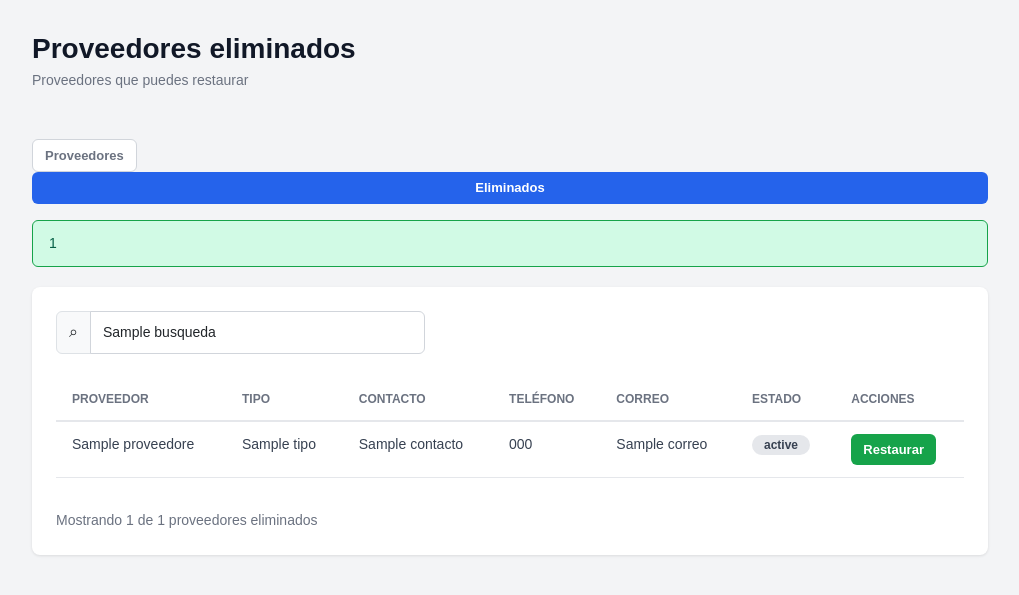
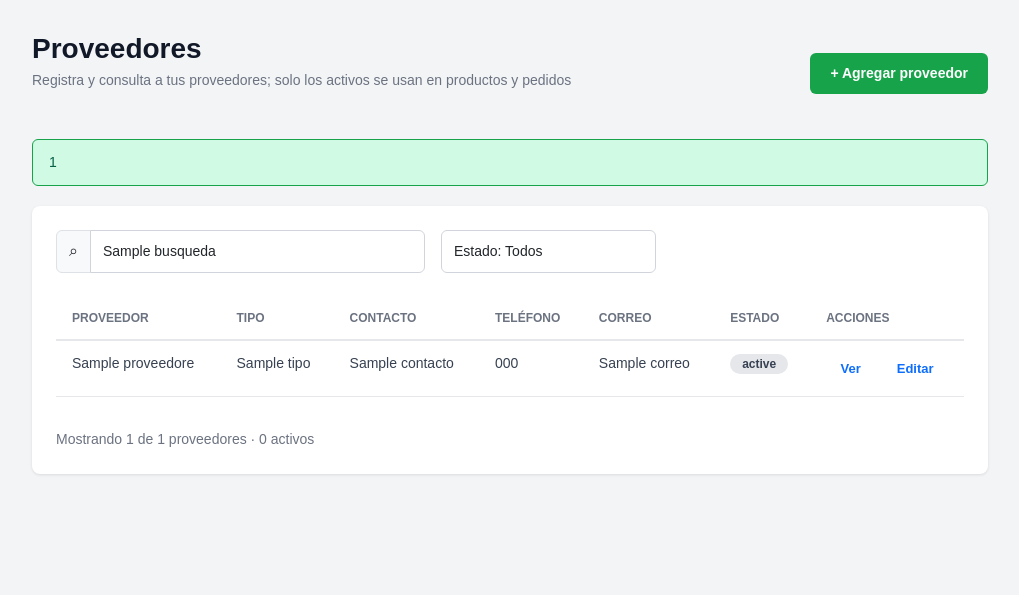
Before and after one commit to NeryOmarHdzCortes/ProyectoFerreDog, a PHP site: template app/views/proveedores/lista.php in a window 1280 px wide. Shown: the part 70-665 px from the top of the page, without its empty margins (260-1279 px from the left). Run offline with PHP 8.4, Linux system fonts and the light colour scheme; the visitor is signed in with stand-in values (Sample User, id 1); the template is opened without the code that fills it: most values are stand-ins (such as "Sample title", 1, 10 or a date in 2020).

Commit message:
Revert "Eliminar proveedorrs"
This reverts commit 36ea87a789fd2a542be17cf495c64f1c4f2a50bd.

```diff
--- a/app/views/proveedores/formulario.php
+++ b/app/views/proveedores/formulario.php
@@ -166,7 +166,7 @@ $busquedaProductos = $busquedaProductos ?? '';
 
                 <?php if (!$esAgregar): ?>
                     <p class="form-text mb-4">
-                        Al eliminarlo ya no aparece al agregar productos ni al hacer pedidos.<br>
+                        Al desactivarlo ya no aparece al agregar productos ni al hacer pedidos.<br>
                         No se permiten dos proveedores con el mismo nombre o correo.
                     </p>
                 <?php endif; ?>
@@ -180,9 +180,9 @@ $busquedaProductos = $busquedaProductos ?? '';
                             <form method="POST"
                                   action="/ProyectoFerredog/public/index.php?c=proveedor&amp;a=desactivar"
                                   data-confirmar-envio
-                                  data-mensaje-confirmacion="<?php echo htmlspecialchars("¿Eliminar '" . $nombreProveedor . "'? Dejará de aparecer en el sistema. Podrás restaurarlo desde 'Eliminados'.", ENT_QUOTES, 'UTF-8'); ?>">
+                                  data-mensaje-confirmacion="<?php echo htmlspecialchars('¿Desactivar a ' . $nombreProveedor . '? Ya no aparecerá al agregar productos ni al hacer pedidos.', ENT_QUOTES, 'UTF-8'); ?>">
                                 <input type="hidden" name="id_proveedor" value="<?php echo $idProveedor; ?>">
-                                <button type="submit" class="btn btn-danger">Eliminar proveedor</button>
+                                <button type="submit" class="btn btn-secondary">Desactivar proveedor</button>
                             </form>
                         <?php elseif ($esVista): ?>
                             <a href="/ProyectoFerredog/public/index.php?c=proveedor&amp;a=editar&amp;id=<?php echo $idProveedor; ?>" class="btn btn-sm btn-outline-primary">
--- a/app/views/proveedores/lista.php
+++ b/app/views/proveedores/lista.php
@@ -1,26 +1,13 @@
 <main class="contenido-principal">
     <div class="encabezado-pagina">
         <div>
-            <h1 class="titulo-pagina"><?php echo $verEliminados ? 'Proveedores eliminados' : 'Proveedores'; ?></h1>
-            <p class="subtitulo-pagina"><?php echo $verEliminados ? 'Proveedores que puedes restaurar' : 'Registra y consulta a tus proveedores; solo los activos se usan en productos y pedidos'; ?></p>
+            <h1 class="titulo-pagina">Proveedores</h1>
+            <p class="subtitulo-pagina">Registra y consulta a tus proveedores; solo los activos se usan en productos y pedidos</p>
         </div>
-        <?php if (!$verEliminados): ?>
         <a href="/ProyectoFerredog/public/index.php?c=proveedor&a=crear" class="btn btn-success">
             + Agregar proveedor
         </a>
-        <?php endif; ?>
     </div>
-
-    <nav class="mb-3" aria-label="Vistas de proveedores">
-        <a href="/ProyectoFerredog/public/index.php?c=proveedor&a=lista"
-           class="btn btn-sm <?php echo $verEliminados ? 'btn-outline-secondary' : 'btn-primary'; ?>">
-            Proveedores
-        </a>
-        <a href="/ProyectoFerredog/public/index.php?c=proveedor&a=lista&eliminados=1"
-           class="btn btn-sm <?php echo $verEliminados ? 'btn-primary' : 'btn-outline-secondary'; ?>">
-            Eliminados
-        </a>
-    </nav>
 
     <?php if (isset($_SESSION['mensaje_exito'])): ?>
         <div class="alerta-exito">
@@ -38,9 +25,6 @@
         <form method="GET" action="/ProyectoFerredog/public/index.php" class="filtros-form">
             <input type="hidden" name="c" value="proveedor">
             <input type="hidden" name="a" value="lista">
-            <?php if ($verEliminados): ?>
-                <input type="hidden" name="eliminados" value="1">
-            <?php endif; ?>
             <div class="row g-3 align-items-center">
                 <div class="col-md-5">
                     <label class="visually-hidden" for="busquedaProveedor">Buscar proveedor por nombre o contacto</label>
@@ -55,6 +39,14 @@
                             value="<?php echo htmlspecialchars($busqueda ?? '', ENT_QUOTES, 'UTF-8'); ?>"
                         >
                     </div>
+                </div>
+                <div class="col-md-3">
+                    <label class="visually-hidden" for="filtroEstadoProveedor">Filtrar por estado</label>
+                    <select id="filtroEstadoProveedor" name="estado" class="form-control" data-enviar-al-cambiar>
+                        <option value="" <?php echo ($filtroEstado ?? '') === '' ? 'selected' : ''; ?>>Estado: Todos</option>
+                        <option value="Activo" <?php echo ($filtroEstado ?? '') === 'Activo' ? 'selected' : ''; ?>>Estado: Activos</option>
+                        <option value="Inactivo" <?php echo ($filtroEstado ?? '') === 'Inactivo' ? 'selected' : ''; ?>>Estado: Inactivos</option>
+                    </select>
                 </div>
             </div>
         </form>
@@ -93,14 +85,6 @@
                                 </td>
                                 <td>
                                     <div class="btn-group">
-                                        <?php if ($verEliminados): ?>
-                                            <form method="POST"
-                                                  action="/ProyectoFerredog/public/index.php?c=proveedor&amp;a=restaurar"
-                                                  class="d-inline">
-                                                <input type="hidden" name="id_proveedor" value="<?php echo (int) $proveedor['Id_Proveedor']; ?>">
-                                                <button type="submit" class="btn btn-sm btn-success">Restaurar</button>
-                                            </form>
-                                        <?php else: ?>
                                         <a
                                             href="/ProyectoFerredog/public/index.php?c=proveedor&amp;a=ver&amp;id=<?php echo (int) $proveedor['Id_Proveedor']; ?>"
                                             class="btn btn-sm btn-outline-primary"
@@ -109,18 +93,6 @@
                                             href="/ProyectoFerredog/public/index.php?c=proveedor&amp;a=editar&amp;id=<?php echo (int) $proveedor['Id_Proveedor']; ?>"
                                             class="btn btn-sm btn-outline-primary"
                                         >Editar</a>
-                                            <?php
-                                            $confirmacionEliminar = "¿Eliminar '" . $proveedor['Nombre']
-                                                . "'? Dejará de aparecer en el sistema. Podrás restaurarlo desde 'Eliminados'.";
-                                            ?>
-                                            <form method="POST"
-                                                  action="/ProyectoFerredog/public/index.php?c=proveedor&amp;a=desactivar"
-                                                  data-confirmar-envio
-                                                  data-mensaje-confirmacion="<?php echo htmlspecialchars($confirmacionEliminar, ENT_QUOTES, 'UTF-8'); ?>">
-                                                <input type="hidden" name="id_proveedor" value="<?php echo (int) $proveedor['Id_Proveedor']; ?>">
-                                                <button type="submit" class="btn btn-sm btn-danger">Eliminar</button>
-                                            </form>
-                                        <?php endif; ?>
                                     </div>
                                 </td>
                             </tr>
@@ -132,10 +104,16 @@
 
         <?php
         $totalProveedoresVista = $totalProveedores ?? count($proveedores);
+        $proveedoresActivosVista = $proveedoresActivos ?? count(array_filter(
+            $proveedores,
+            function ($proveedor) {
+                return ($proveedor['Estado'] ?? '') === 'Activo';
+            }
+        ));
         ?>
         <div class="tabla-pie">
-            Mostrando <?php echo count($proveedores); ?> de <?php echo (int) $totalProveedoresVista; ?>
-            <?php echo $verEliminados ? 'proveedores eliminados' : 'proveedores activos'; ?>
+            Mostrando <?php echo count($proveedores); ?> de <?php echo (int) $totalProveedoresVista; ?> proveedores ·
+            <?php echo (int) $proveedoresActivosVista; ?> activos
         </div>
     </section>
 </main>
```
Also changed, not shown: app/controllers/ProveedorController.php (+22 -48 lines), app/models/Proveedor.php (+16 -12 lines), tests/ProveedorTest.php (+5 -21 lines). Lines whose indentation alone changed are shown as unchanged.
